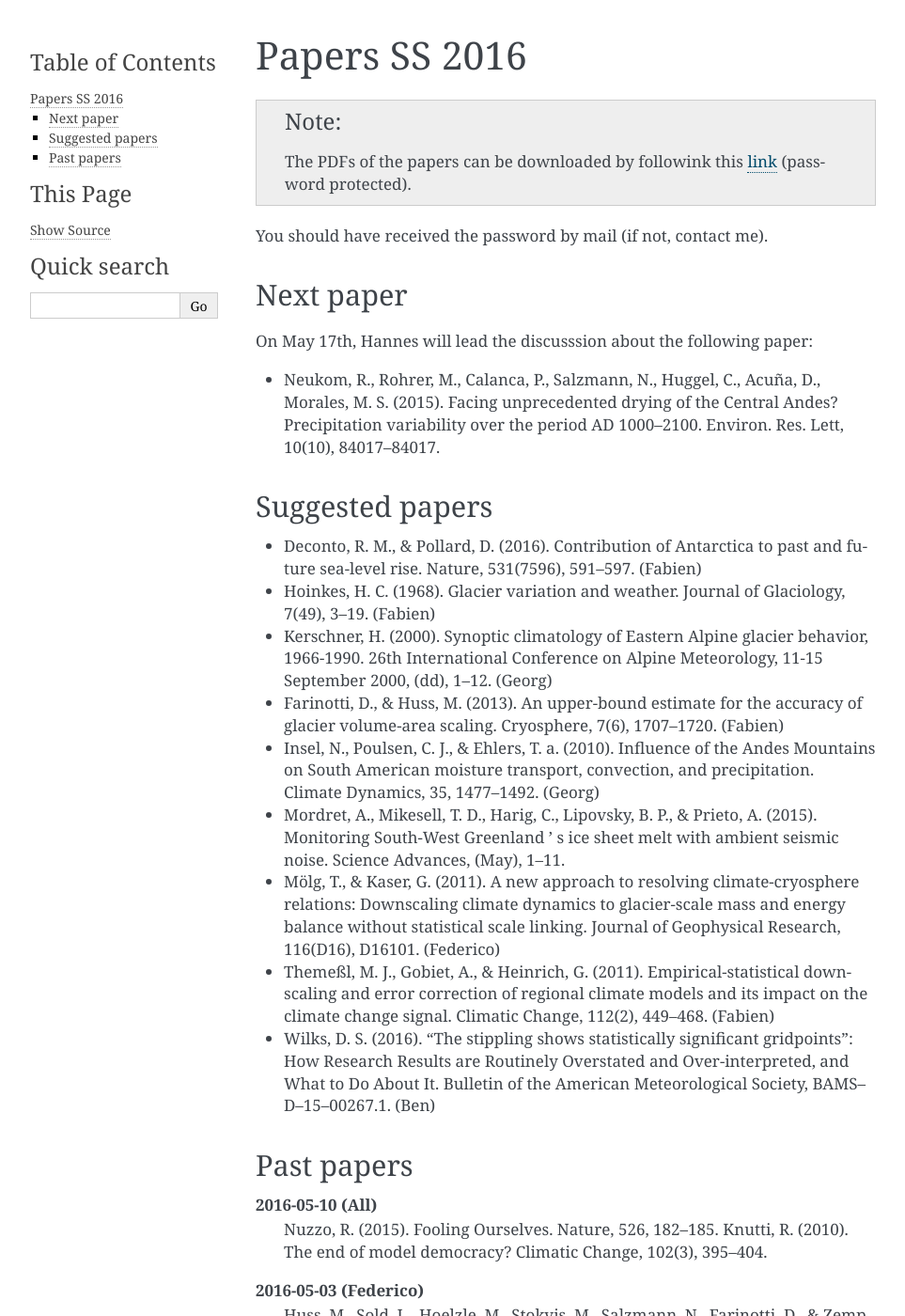
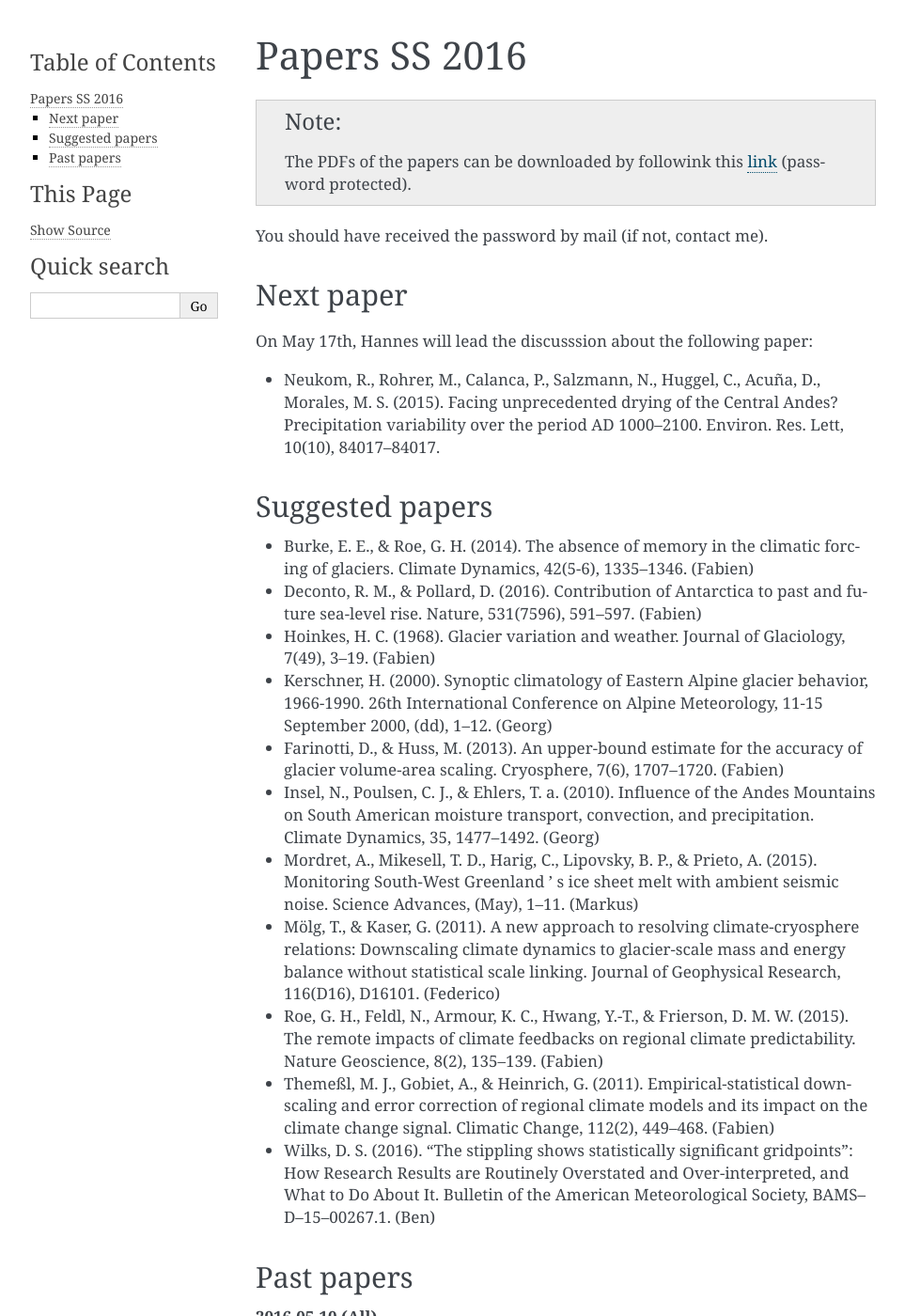
Before and after one commit to fmaussion/acinn_litsem, a Sphinx documentation site: the page built from docs/ss_2016.rst, in a window 1280 px wide and 1400 px high. Shown: the whole window at 94% size, without its empty margins (148-1111 px from the left). Built offline with Sphinx 7.4.7, drawn with Linux system fonts in a browser that asks for light colours.

Commit message:
new papers

```diff
--- a/docs/ss_2016.rst
+++ b/docs/ss_2016.rst
@@ -25,6 +25,9 @@ On May 17th, Hannes will lead the discusssion about the following paper:
 Suggested papers
 ----------------
 
+- Burke, E. E., & Roe, G. H. (2014). The absence of memory in the climatic
+  forcing of glaciers. Climate Dynamics, 42(5-6), 1335–1346. (Fabien)
+
 - Deconto, R. M., & Pollard, D. (2016). Contribution of Antarctica to past
   and future sea-level rise. Nature, 531(7596), 591–597. (Fabien)
 
@@ -44,12 +47,16 @@ Suggested papers
 
 - Mordret, A., Mikesell, T. D., Harig, C., Lipovsky, B. P., & Prieto, A. (2015).
   Monitoring South-West Greenland ’ s ice sheet melt with ambient seismic noise.
-  Science Advances, (May), 1–11.
+  Science Advances, (May), 1–11. (Markus)
 
 - Mölg, T., & Kaser, G. (2011). A new approach to resolving
   climate-cryosphere relations: Downscaling climate dynamics to glacier-scale
   mass and energy balance without statistical scale linking. Journal of
   Geophysical Research, 116(D16), D16101. (Federico)
+
+- Roe, G. H., Feldl, N., Armour, K. C., Hwang, Y.-T., &
+  Frierson, D. M. W. (2015). The remote impacts of climate feedbacks on
+  regional climate predictability. Nature Geoscience, 8(2), 135–139. (Fabien)
 
 - Themeßl, M. J., Gobiet, A., & Heinrich, G. (2011). Empirical-statistical
   downscaling and error correction of regional climate models and its impact
```
